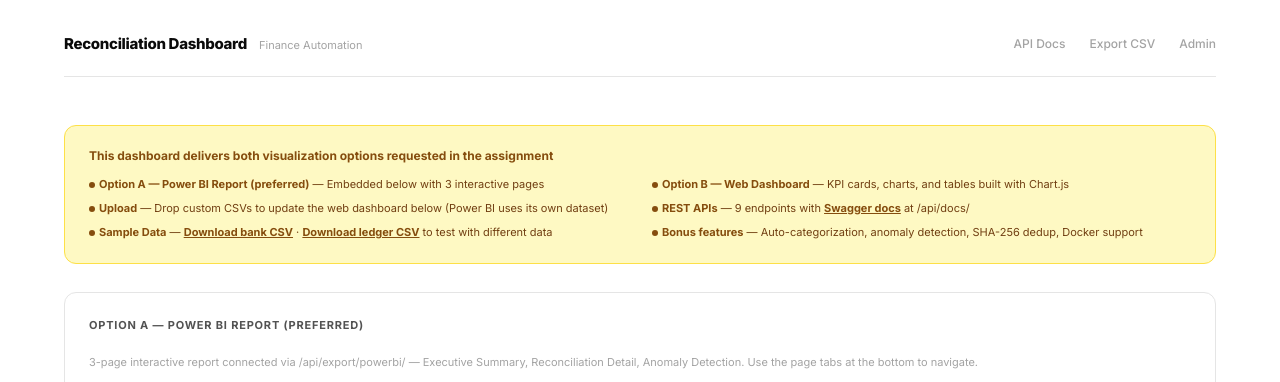
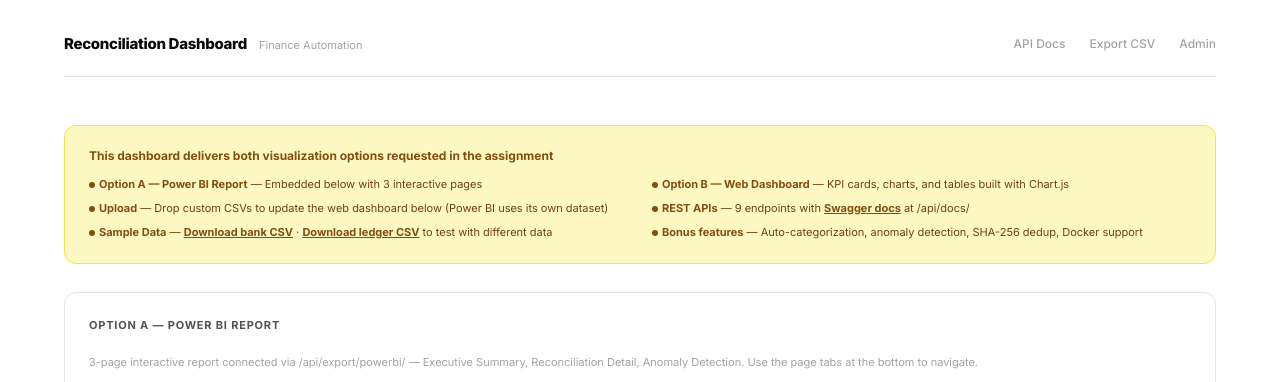
Before and after one commit to AayushXL5/pilgrim-finance, a Django app: page / in a window 1280 px wide. Shown: the top 382 px of the page. Run offline with Django 5.2, Linux system fonts and the light colour scheme; tables that the repository leaves empty hold one stand-in row (values such as "Sample post"); parts of the project's set-up code (start-up, migrations or seed data) failed here and were passed over.

Commit message:
remove preferred text, fix Power BI page default

```diff
--- a/dashboard/templates/dashboard/index.html
+++ b/dashboard/templates/dashboard/index.html
@@ -148,7 +148,7 @@ td.mono{font-weight:700}
 <div class="info">
   <div class="info-title">This dashboard delivers both visualization options requested in the assignment</div>
   <div class="info-grid">
-    <div class="info-item"><span class="info-dot" style="background:#854d0e"></span><b>Option A — Power BI Report (preferred)</b> — Embedded below with 3 interactive pages</div>
+    <div class="info-item"><span class="info-dot" style="background:#854d0e"></span><b>Option A — Power BI Report</b> — Embedded below with 3 interactive pages</div>
     <div class="info-item"><span class="info-dot" style="background:#854d0e"></span><b>Option B — Web Dashboard</b> — KPI cards, charts, and tables built with Chart.js</div>
     <div class="info-item"><span class="info-dot" style="background:#854d0e"></span><b>Upload</b> — Drop custom CSVs to update the web dashboard below (Power BI uses its own dataset)</div>
     <div class="info-item"><span class="info-dot" style="background:#854d0e"></span><b>REST APIs</b> — 9 endpoints with <a href="/api/docs/" style="color:#854d0e;font-weight:700">Swagger docs</a> at /api/docs/</div>
@@ -158,10 +158,10 @@ td.mono{font-weight:700}
 </div>
 
 <div class="p" style="margin-bottom:28px">
-  <div class="p-title">Option A — Power BI Report (preferred)</div>
+  <div class="p-title">Option A — Power BI Report</div>
   <div style="font-size:11px;color:var(--t3);margin-bottom:12px">3-page interactive report connected via /api/export/powerbi/ — Executive Summary, Reconciliation Detail, Anomaly Detection. Use the page tabs at the bottom to navigate.</div>
   <div style="position:relative;padding-bottom:62.25%;height:0;overflow:hidden;border-radius:8px;border:1px solid var(--b1)">
-    <iframe title="Pilgrim Finance Dashboard" style="position:absolute;top:0;left:0;width:100%;height:100%;border:0" src="https://app.powerbi.com/view?r=eyJrIjoiYzNlNzkxNTktMzNmMi00YjRjLWE1YWUtMjBiNjZiOWVhNTkwIiwidCI6ImM2ZTU0OWIzLTVmNDUtNDAzMi1hYWU5LWQ0MjQ0ZGM1YjJjNCJ9&pageName=ReportSection" allowFullScreen="true"></iframe>
+    <iframe title="Pilgrim Finance Dashboard" style="position:absolute;top:0;left:0;width:100%;height:100%;border:0" src="https://app.powerbi.com/view?r=eyJrIjoiYzNlNzkxNTktMzNmMi00YjRjLWE1YWUtMjBiNjZiOWVhNTkwIiwidCI6ImM2ZTU0OWIzLTVmNDUtNDAzMi1hYWU5LWQ0MjQ0ZGM1YjJjNCJ9" allowFullScreen="true"></iframe>
   </div>
 </div>
 
```
